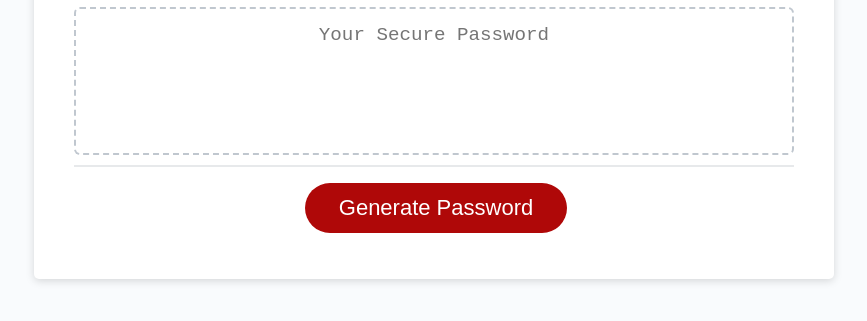
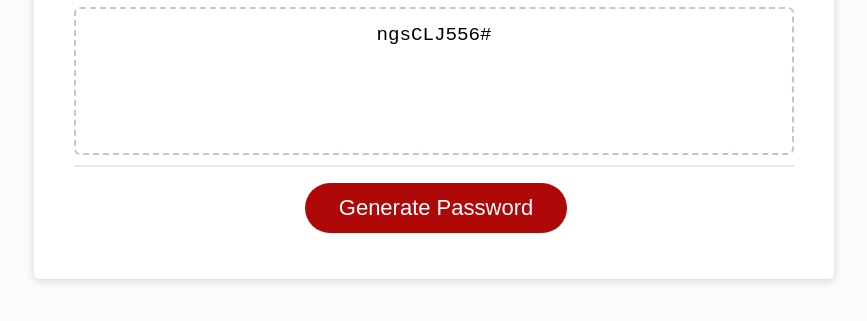
Before and after one commit to JonisD/password-generator, a plain HTML site: page index.html in a window 1280 px wide. Both pictures are taken after a click on the button "Generate Password". Shown: the part 241-562 px from the top of the page, without its empty margins (206-1073 px from the left). Drawn offline with Linux system fonts and the light colour scheme.

Commit message:
bug fix on console

```diff
--- a/index.html
+++ b/index.html
@@ -3,7 +3,7 @@
   <head>
     <meta charset="UTF-8" />
     <meta name="viewport" content="width=device-width, initial-scale=1.0" />
-    <meta http-equiv="X-UA-Compatible" content="ie=edge" />
+    <meta http-equ iv="X-UA-Compatible" content="ie=edge" />
     <title>Password Generator</title>
     <link rel="stylesheet" href="./assets/css/styles.css" />
   </head>
--- a/script.js
+++ b/script.js
@@ -60,3 +60,28 @@ const createRandomPassword = (passwordLength, passwordCriteria) => {
 
   return random_password;
 };
+
+// main function to generate the random password
+const generatePassword = () => {
+  // get the password length
+  const passwordLength = getPasswordLength();
+
+  // get the password criteria
+  const passwordCriteria = getPasswordCriteria();
+
+  // create random password
+  const password = createRandomPassword(passwordLength, passwordCriteria);
+
+  return password;
+};
+
+// Write password to the #password input
+const writePassword = () => {
+  const password = generatePassword();
+  const passwordText = document.querySelector("#password");
+
+  passwordText.value = password;
+};
+
+// Add event listener to generate button
+generateBtn.addEventListener("click", writePassword);
```
